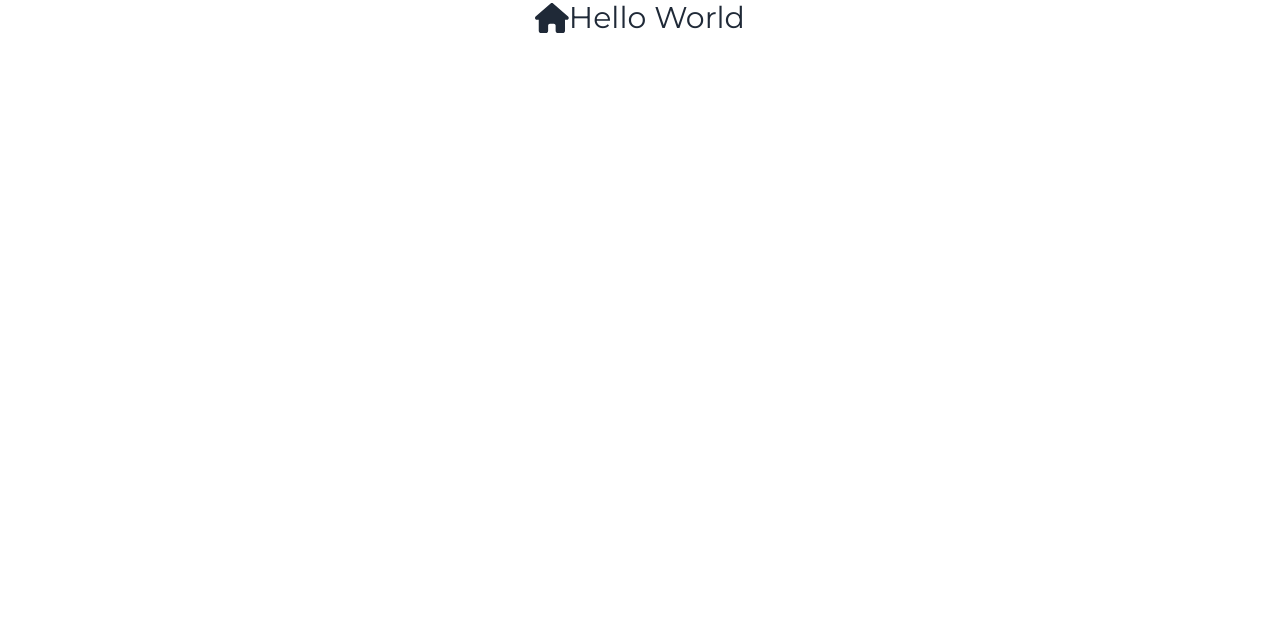
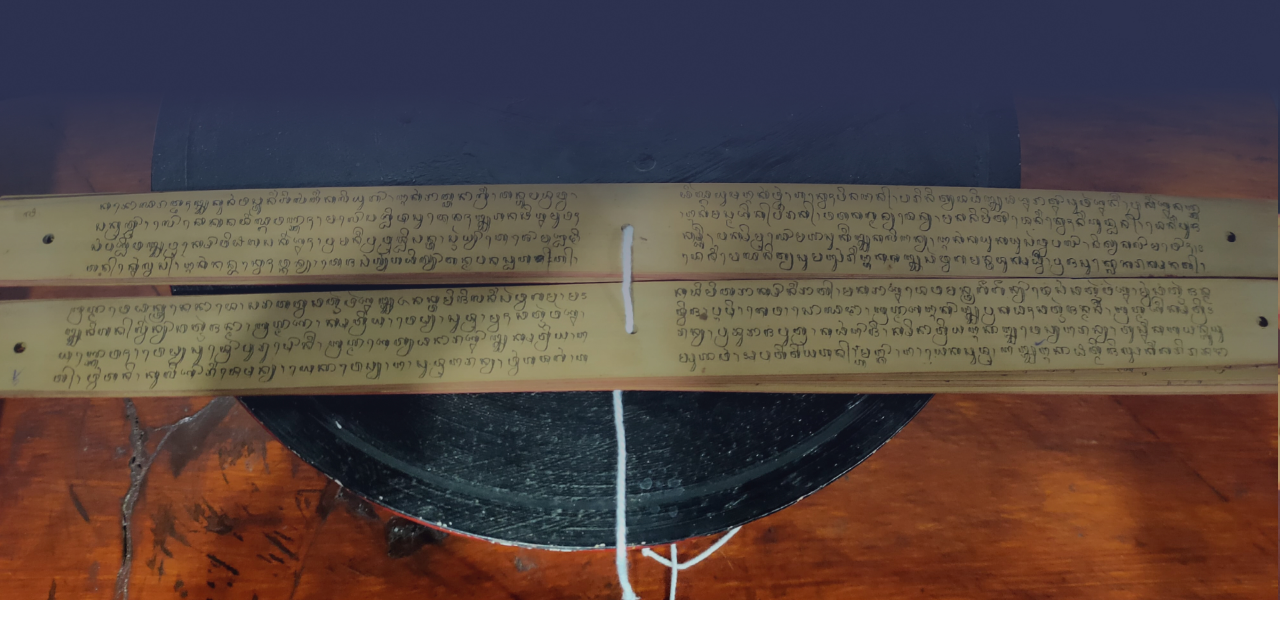
Before and after one commit to vinsdesign/lontar_bali_project, a Vue app: page / in a window 1280 px wide. Shown: the top 638 px of the page. Built offline with nearby package versions, Linux system fonts and the light colour scheme.

Commit message:
feat: carousel

```diff
--- a/src/components/carousel/CarouselImage.vue
+++ b/src/components/carousel/CarouselImage.vue
@@ -0,0 +1,96 @@
+<template>
+  <div class="relative w-full h-full">
+    <div class="carousel w-full h-full relative">
+      <div
+        v-for="(image, index) in images"
+        :key="index"
+        class="carousel-item w-full"
+        @click="handleImageClick(index)"
+      >
+        <img
+          :src="getImagePath(image)"
+          class="w-full bg-cover xxsm:h-[220px] xsm:h-[250px] sm:h-[400px] md:h-[450px] lg:h-[500px] xl:h-[600px] 2xl:h-[700px]"
+        />
+      </div>
+    </div>
+    <div class="absolute bottom-0 left-0 right-0 flex justify-end z-10 w-full py-2 gap-2 pr-9 pb-5">
+      <a
+        v-for="(image, index) in images"
+        :key="index"
+        :href="'#item' + (index + 1)"
+        class="py-2 px-2 bg-mediumBlue rounded-full border-gray-400"
+        :class="{
+          active: index + 1 === currentIndex
+        }"
+        @click="goToImage(index)"
+      ></a>
+    </div>
+  </div>
+</template>
+
+<script>
+import bg1 from '../../assets/bg-header(1).jpg'
+import bg2 from '../../assets/bg-header(2).jpg'
+import bg3 from '../../assets/bg-header(3).jpg'
+
+export default {
+  setup() {
+    let currentIndex = 0
+    const images = [bg1, bg2, bg3]
+
+    const getImagePath = (imageName) => {
+      return imageName
+    }
+
+    const handleImageClick = (index) => {
+      currentIndex = index
+
+      scrollCarouselToIndex(index)
+    }
+
+    const goToImage = (index) => {
+      currentIndex = index
+
+      scrollCarouselToIndex(index)
+      startAutoChange()
+      return currentIndex
+    }
+
+    const scrollCarouselToIndex = (index) => {
+      const carouselElement = document.querySelector('.carousel')
+      const carouselItemWidth = carouselElement.offsetWidth
+      carouselElement.scrollLeft = carouselItemWidth * index
+    }
+
+    let intervalId = null
+    const startAutoChange = () => {
+      clearInterval(intervalId)
+      intervalId = setInterval(() => {
+        currentIndex = (currentIndex + 1) % images.length
+        scrollCarouselToIndex(currentIndex)
+      }, 5000)
+    }
+
+    const stopAutoChange = () => {
+      clearInterval(intervalId)
+    }
+
+    startAutoChange()
+
+    return {
+      images,
+      getImagePath,
+      handleImageClick,
+      goToImage,
+      startAutoChange,
+      stopAutoChange,
+      currentIndex
+    }
+  }
+}
+</script>
+<style>
+.active {
+  background-color: #f9b17a;
+}
+</style>
--- a/src/views/HomeView.vue
+++ b/src/views/HomeView.vue
@@ -1,7 +1,7 @@
-<script setup></script>
+<script setup>
+import CarouselImage from '@/components/carousel/CarouselImage.vue'
+</script>
 
 <template>
-  <main class="text-3xl flex justify-center items-center font-montserrat">
-    <font-awesome-icon icon="fa-solid fa-house" />Hello World
-  </main>
+  <CarouselImage />
 </template>
```
Also changed, not shown: src/assets/Bhuana Purana.jpg (added), src/assets/bg-header(1).jpg.
